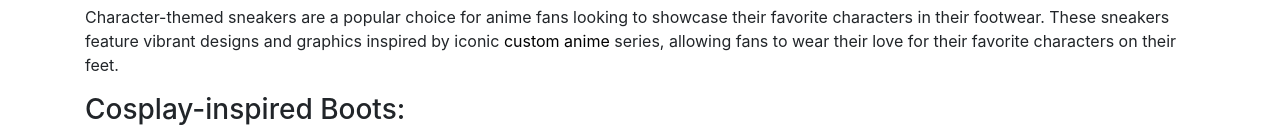
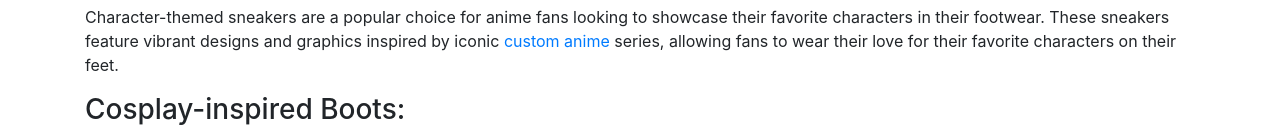
Before and after one commit to cloudstackings/otakushoes, a plain HTML site: page index.html in a window 1280 px wide. Shown: the part 257-384 px from the top of the page. Drawn offline with nearby package versions, Linux system fonts and the light colour scheme.

Commit message:
Update index.html

```diff
--- a/index.html
+++ b/index.html
@@ -107,7 +107,7 @@
         <p>Anime-inspired footwear offers fans a unique opportunity to express their love for their favorite series while making a bold fashion statement. Dive into the world of anime-inspired shoes with this ultimate guide:</p>
 
         <h3>Character-themed Sneakers:</h3>
-        <p>Character-themed sneakers are a popular choice for anime fans looking to showcase their favorite characters in their footwear. These sneakers feature vibrant designs and graphics inspired by iconic <a id="cloud" href="https://otakustride.s3.eu-north-1.amazonaws.com/index.html">custom anime </a> series, allowing fans to wear their love for their favorite characters on their feet.</p>
+        <p>Character-themed sneakers are a popular choice for anime fans looking to showcase their favorite characters in their footwear. These sneakers feature vibrant designs and graphics inspired by iconic <a href="https://otakustride.s3.eu-north-1.amazonaws.com/index.html">custom anime </a> series, allowing fans to wear their love for their favorite characters on their feet.</p>
 
         <h3>Cosplay-inspired Boots:</h3>
         <p>Cosplay-inspired boots take inspiration from the elaborate costumes worn by anime characters. With intricate designs, unique silhouettes, and eye-catching details, these boots allow fans to channel their favorite characters into their everyday style, whether they're attending a convention or simply want to make a fashion statement.</p>
```
